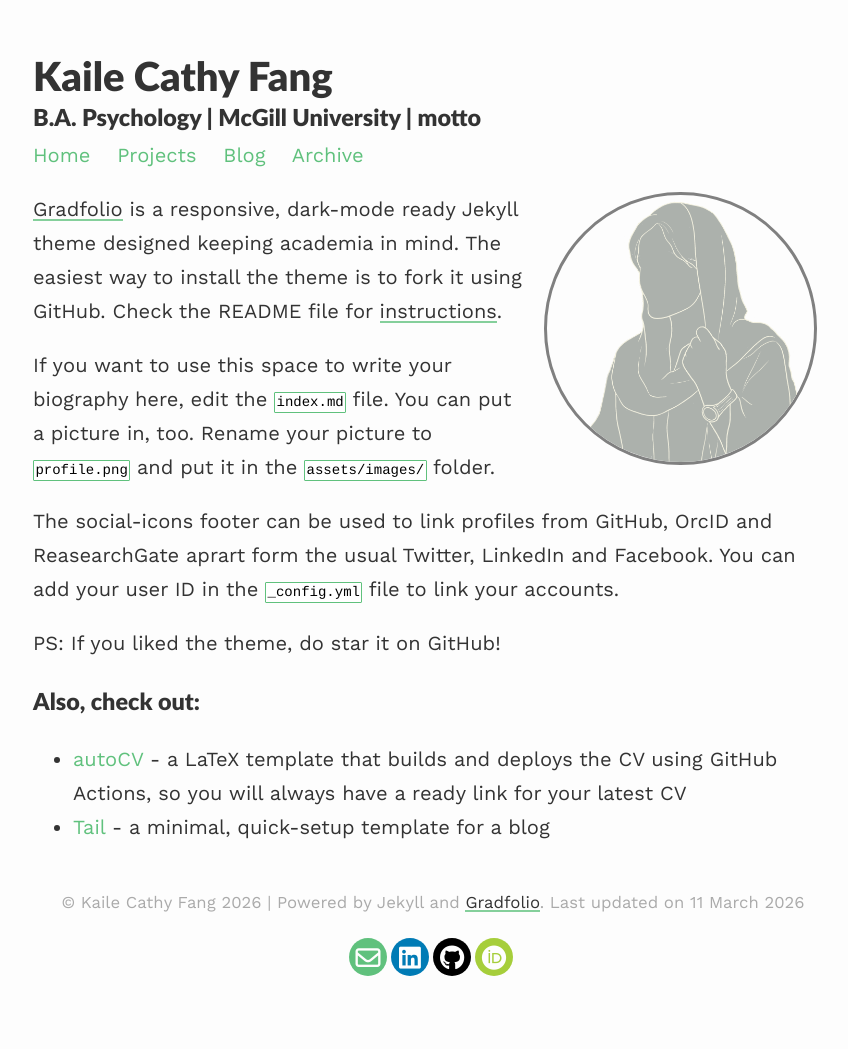
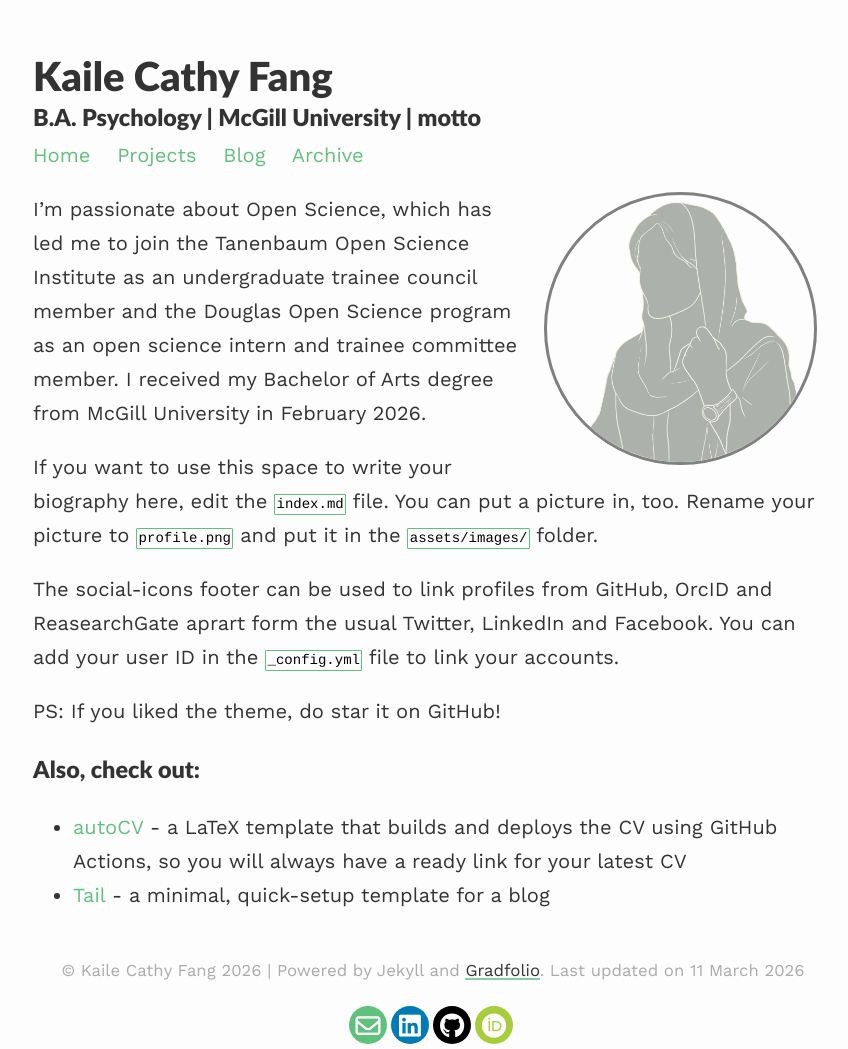
Before and after one commit to fancatfkl/fancatfkl.github.io, a Jekyll site: the page built from index.md, in a window 1280 px wide. Shown: the whole page, without its empty margins (207-1055 px from the left). Built offline with Jekyll 4.4.1, drawn with Linux system fonts in a browser that asks for light colours; before the commit the page ends 981 px from its top, so only the background shows below that.

Commit message:
Update biography.
Added one paragraph about open science.

```diff
--- a/index.md
+++ b/index.md
@@ -7,7 +7,7 @@ profile:
 published: true
 ---
 
-[Gradfolio](https://github.com/jitinnair1/gradfolio){:target="_blank"} is a responsive, dark-mode ready Jekyll theme designed keeping academia in mind. The easiest way to install the theme is to fork it using GitHub. Check the README file for [instructions](https://github.com/jitinnair1/gradfolio#installation){:target="_blank"}.
+I'm passionate about Open Science, which has led me to join the Tanenbaum Open Science Institute as an undergraduate trainee council member and the Douglas Open Science program as an open science intern and trainee committee member. I received my Bachelor of Arts degree from McGill University in February 2026.
 
 If you want to use this space to write your biography here, edit the `index.md` file. You can put a picture in, too. Rename your picture to `profile.png` and put it in the `assets/images/` folder.
 
```
